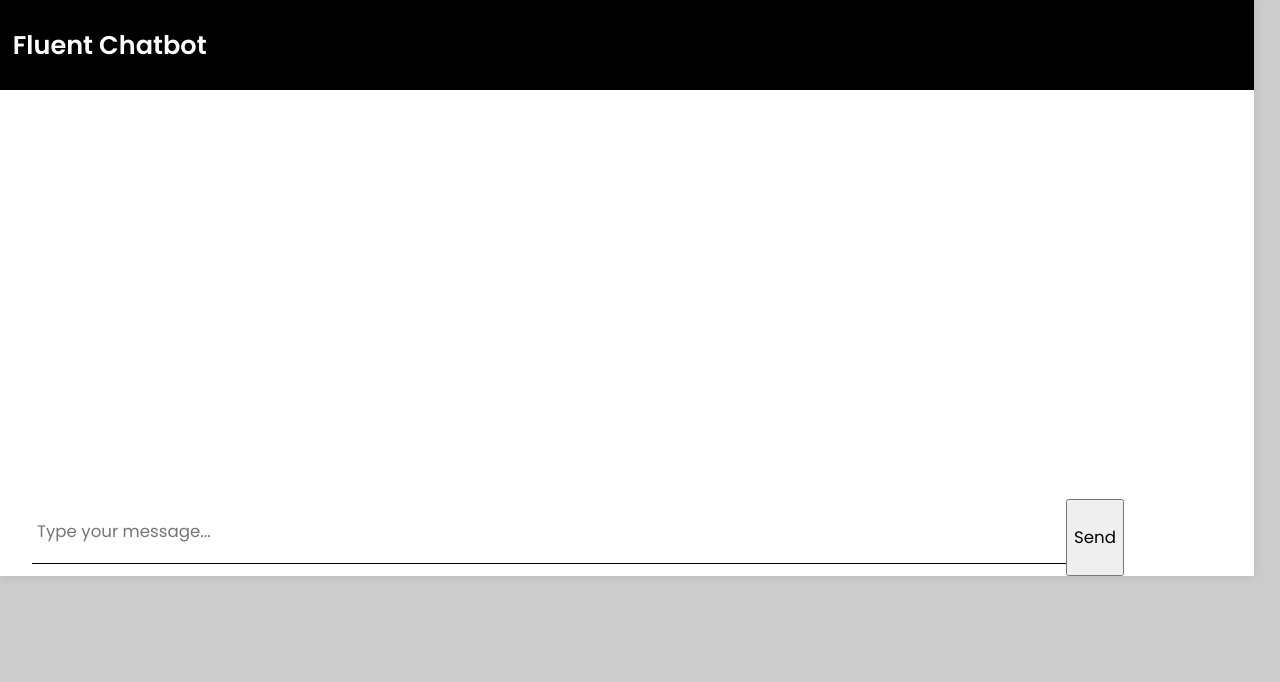
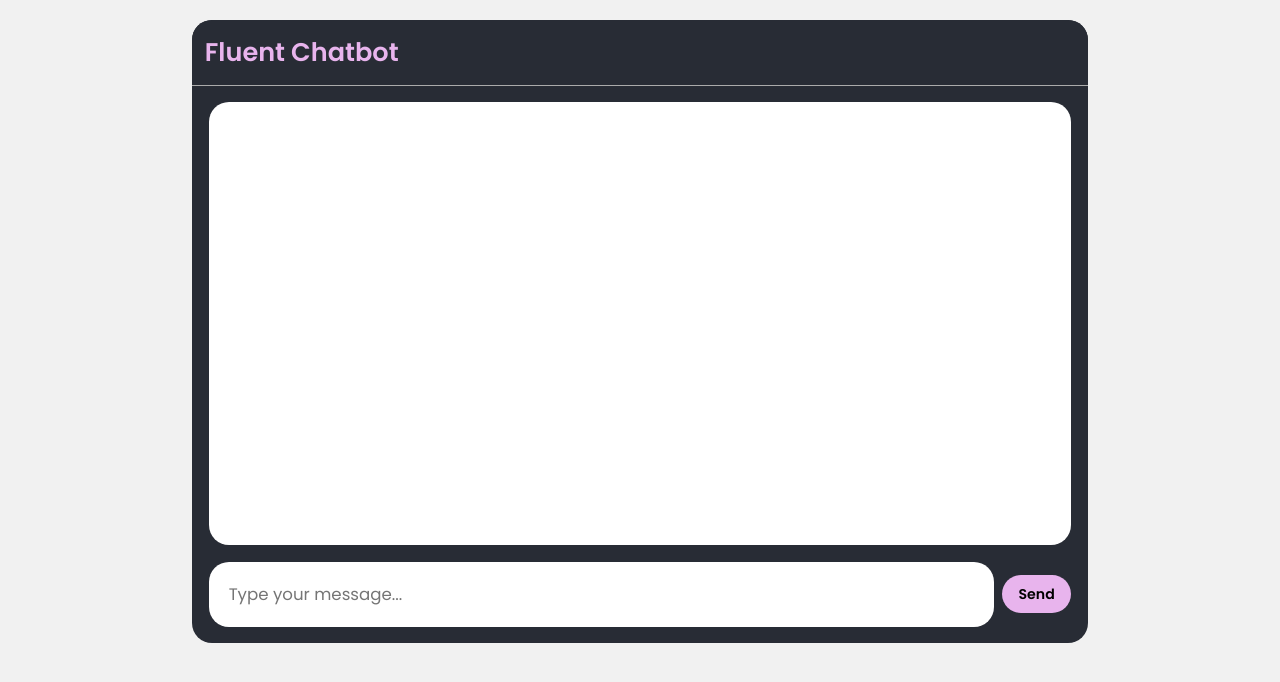
Before and after one commit to fauzanpr/fluent-1.0, a Flask app: page / in a window 1280 px wide. Shown: the top 682 px of the page. Run offline with Flask 3, Linux system fonts and the light colour scheme; parts of the project's set-up code (start-up, migrations or seed data) failed here and were passed over.

Commit message:
feat: add ui v2

```diff
--- a/static/style.css
+++ b/static/style.css
@@ -1,3 +1,8 @@
+:root {
+    --color-black-bg: #282C35;
+    --color-main: #E8B4ED;
+}
+
 * {
     font-size: 1.3vw;
     font-family: "Poppins", sans-serif;
@@ -5,33 +10,39 @@
 }
 
 body {
-    background-color: #ccc;
+    background-color: #f1f1f1;
 }
 
 .card {
-    height: auto;
-    width: 98vw;
-    background-color: white;
-    margin: 0 0 0;
-    box-shadow: 0 0 10px rgba(0, 0, 0, 0.1);
+    width: 70%;
+    margin: 20px auto;
+    background-color: var(--color-black-bg);
+    border-radius: 20px;
+    overflow: hidden;
+}
+
+.card__content {
+    padding: 1rem;
 }
 
 #header {
-    height: 5vw;
-    background-color: #000;
-    padding: 1vw 0;
+    background-color: var(--color-black-bg);
+    border-bottom: .75px solid rgb(171, 171, 171);
 }
 
 #header h1 {
     font-size: 2vw;
     font-family: "Poppins", sans-serif;
-    color: white;
+    color: var(--color-main);
     padding: 1vw;
 }
 
 #message-section {
+    background-color: white;
+    margin-bottom: 1rem;
+    border-radius: 20px;
     height: 32vw;
-    padding: 0 2.5vw;
+    padding: 1rem;
     overflow-y: auto;
     scrollbar-width: thin;
     scrollbar-color: var(--scrollbarBG) var(--thumbBG);
@@ -67,26 +78,38 @@ body {
 }
 
 #input-section {
-    padding: 0 2.5vw;
     display: flex;
-    height: 6vw;
-    width: 100%;
-    margin: 0;
+    align-items: center;
+    gap: .5rem;
 }
 
 #input-section input {
     color: black;
     min-width: 0.5vw;
     outline: none;
-    height: 5vw;
     width: 80vw;
     border: none;
     border-top: none;
     border-left: none;
     border-right: none;
-    border-bottom: 0.1vw solid black;
-    margin: 0;
-    padding: 0 5px;
+    /* border-bottom: 0.1vw solid black; */
+    border-radius: 20px;
+    padding: 20px;
+}
+
+.input-section__button {
+    font-size: .85rem;
+    cursor: pointer;
+    border: none;
+    border-radius: 20px;
+    padding: .5rem 1rem;
+    background-color: var(--color-main);
+    color: black;
+    font-weight: bold;
+}
+
+.input-section__button:hover {
+    background-color: #e5a2eb;
 }
 
 .send {
--- a/templates/index.html
+++ b/templates/index.html
@@ -1,5 +1,6 @@
 <!DOCTYPE html>
 <html lang="en">
+
 <head>
     <meta charset="UTF-8">
     <meta name="viewport" content="width=device-width, initial-scale=1.0">
@@ -7,19 +8,23 @@
     <link rel="stylesheet" href="{{ url_for('static', filename='style.css') }}">
     <title>Chatbot</title>
 </head>
+
 <body>
     <div class="card">
         <div id="header">
             <h1>Fluent Chatbot</h1>
         </div>
+        <main class="card__content">
             <div id="message-section">
                 <!-- Chat messages will be dynamically added here -->
             </div>
             <div id="input-section">
                 <input type="text" id="user-input" placeholder="Type your message...">
-            <button onclick="sendMessage()">Send</button>
+                <button onclick="sendMessage()" class="input-section__button">Send</button>
             </div>
+        </main>
     </div>
     <script src="{{ url_for('static', filename='script.js') }}"></script>
 </body>
+
 </html>
```
Lines whose indentation alone changed are shown as unchanged.
